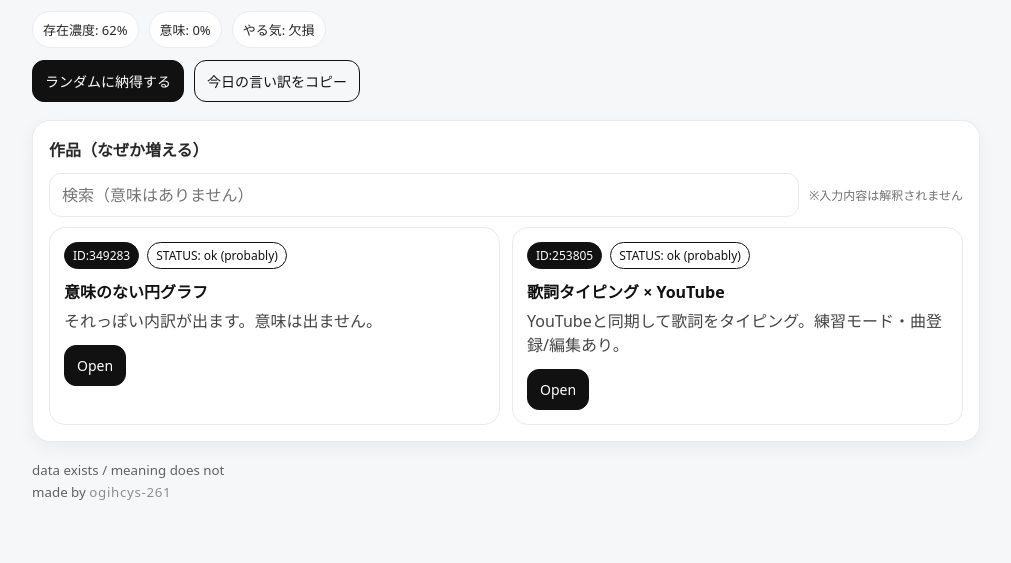
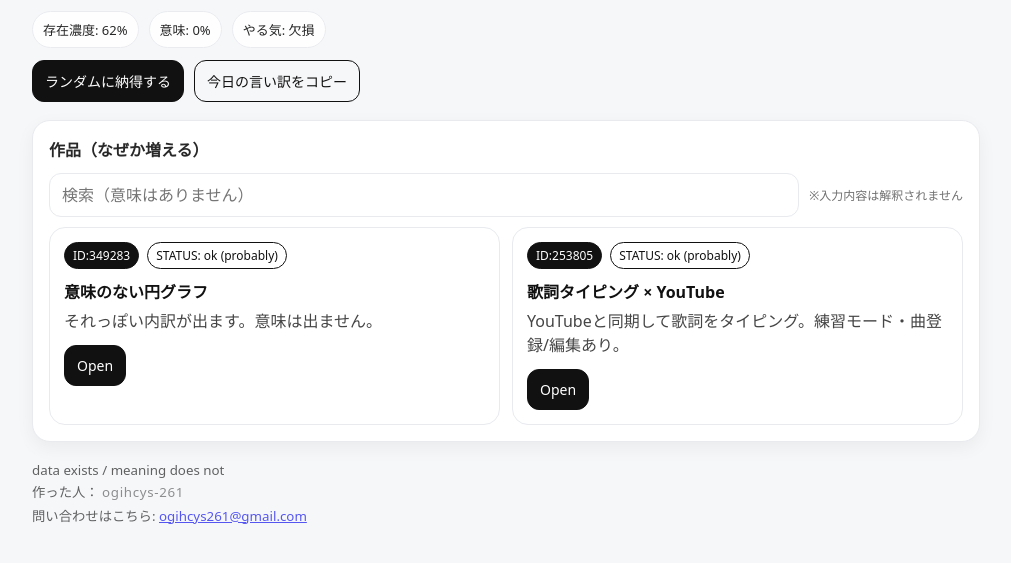
Before and after one commit to ogihcys-261/ogihcys-261.github.io, a plain HTML site: page index.html in a window 1280 px wide. Shown: the part 107-670 px from the top of the page, without its empty margins (134-1145 px from the left). Drawn offline with Linux system fonts and the light colour scheme.

Commit message:
問い合わせ用のメールアドレスを記載しました

```diff
--- a/index.html
+++ b/index.html
@@ -39,11 +39,13 @@
     </section>
 
     <footer class="foot">
-      <small>
-        data exists / meaning does not<br>
-        made by <span class="author">ogihcys-261</span>
-      </small>
-    </footer>
+     <small>
+       data exists / meaning does not<br>
+       作った人： <span class="author">ogihcys-261</span><br>
+       問い合わせはこちら: <a href="mailto:ogihcys261@gmail.com">ogihcys261@gmail.com</a>
+     </small>
+　　</footer>
+
   </main>
 
   <script>
```
